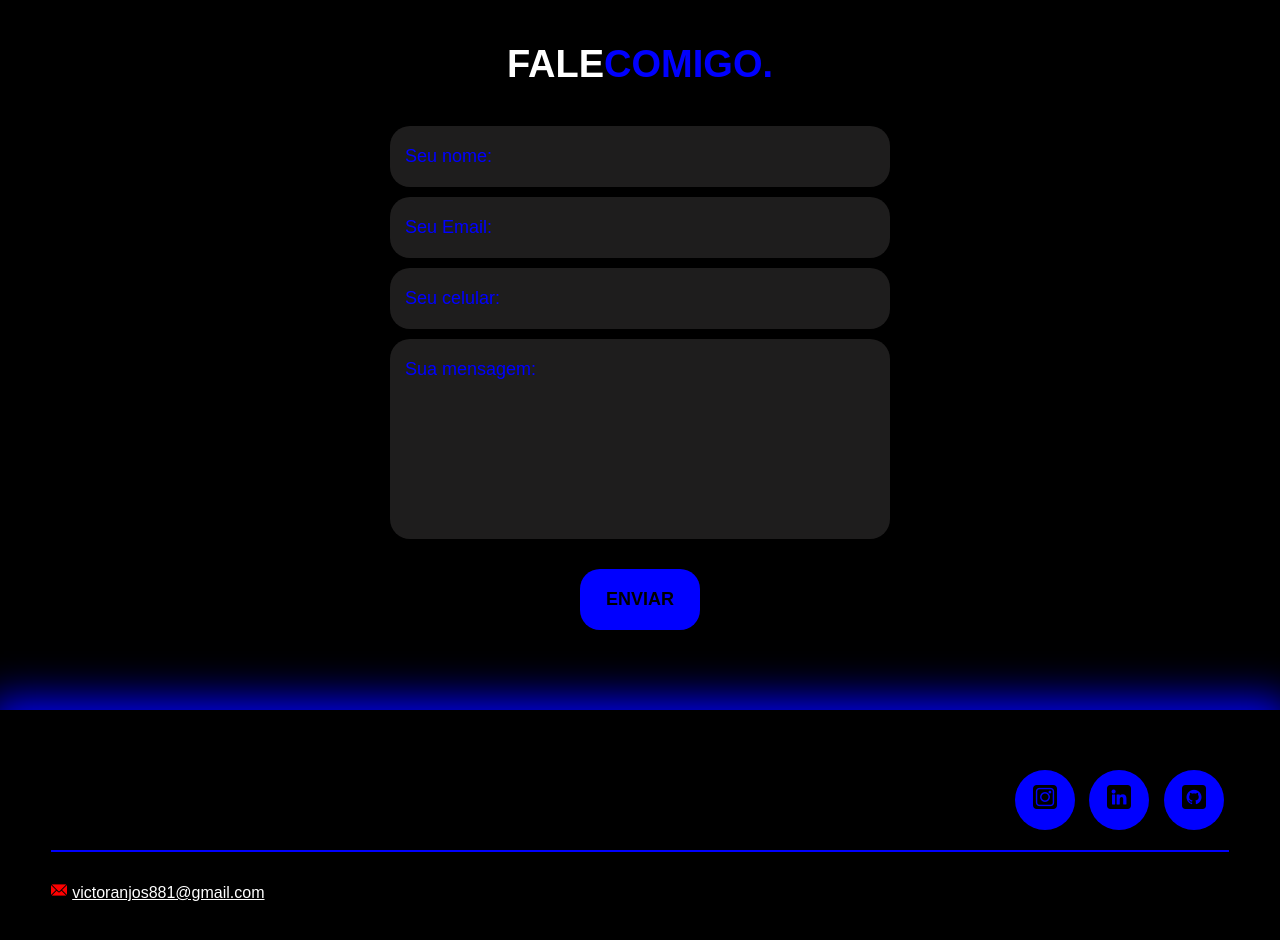
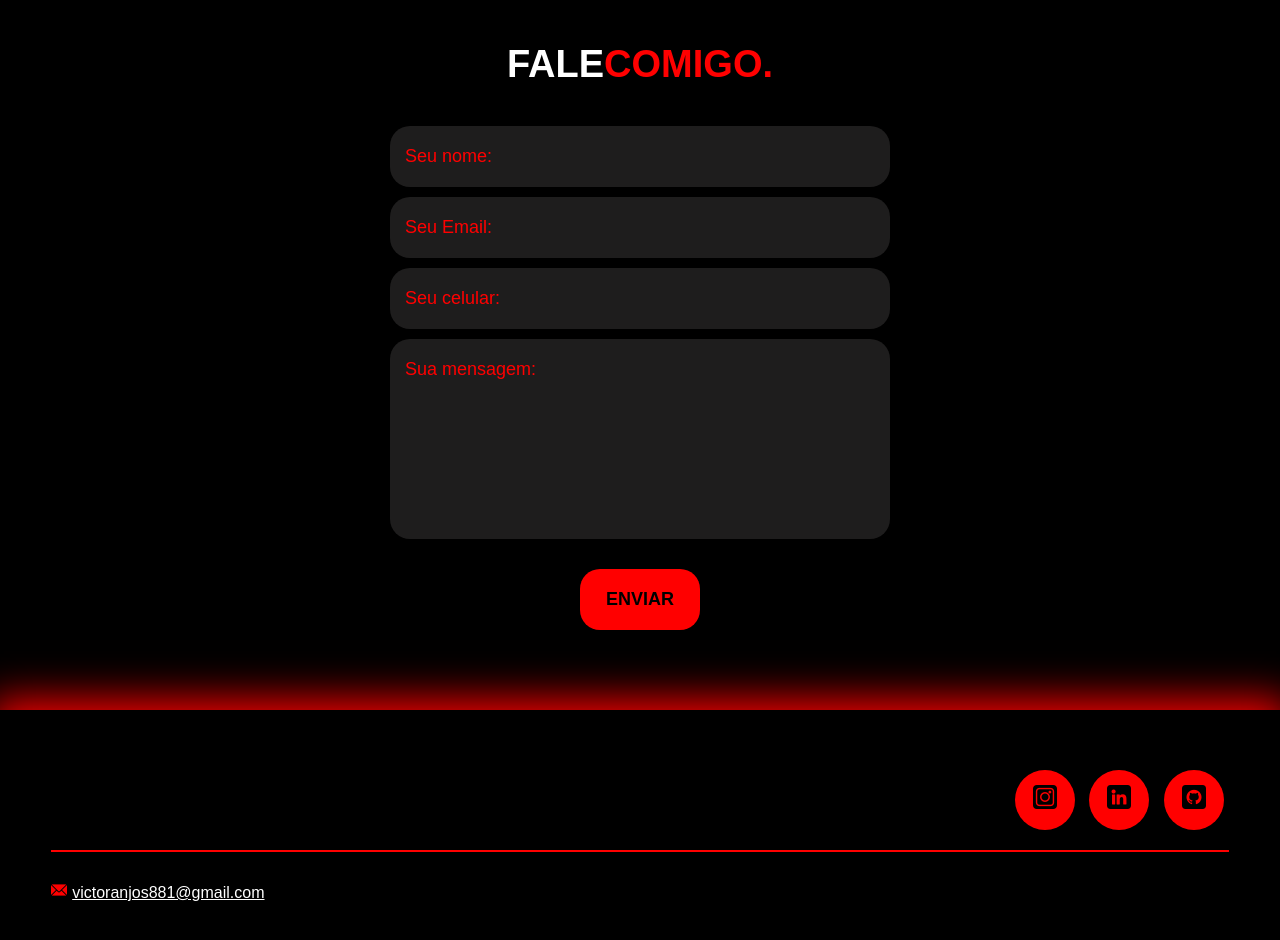
Before and after one commit to uBolacha/EntregaPortfolioHTML, a plain HTML site: page projeto1.html in a window 1280 px wide. Shown: the part 1060-2000 px from the top of the page. Drawn offline with Linux system fonts and the light colour scheme.

Commit message:
Envio portfolioV4

```diff
--- a/projetos.css
+++ b/projetos.css
@@ -31,7 +31,7 @@ h2.titulo{
     text-align: center;
 }
 h2.titulo span{
-    color: blue;
+    color: red;
 }
 
 /* estilo cabeçalho */
@@ -81,7 +81,7 @@ section.topoSite .flex{
     line-height: 40px;
 }
 .topoSite .txt-topo-site h1 span{
-    color: blue;
+    color: red;
 }
 .topoSite .txt-topo-site p {
     color: #fff;
@@ -114,7 +114,7 @@ section.tecnologias .flex{
 }
 .tecnologias .tecnologias-box:hover{
     transform: scale(1.08);
-    box-shadow: 0 0 20px blue;
+    box-shadow: 0 0 20px red;
 }
 
 .tecnologias .tecnologias-box h3{
@@ -162,11 +162,11 @@ form textarea{
 
 }
 form textarea::placeholder{
-    color: blue;
+    color: red;
 }
 
 form input::placeholder{
-    color: blue;
+    color: red;
 }
 
 
@@ -178,7 +178,7 @@ form .btn-enviar{
 
 form .btn-enviar input[type=submit]{
     width: 120px;
-    background-color: blue;
+    background-color: red;
     color: black;
     font-weight: 700;
     cursor: pointer;
@@ -189,7 +189,7 @@ form .btn-enviar input[type=submit]{
 
 footer{
     padding: 40px 4%;
-    box-shadow: 0 0 40px 10px blue;
+    box-shadow: 0 0 40px 10px red;
 }
 
 footer .flex{
@@ -202,12 +202,12 @@ footer .line-footer{
 }
 
 .borda{
-    border-top: 2px solid blue;
+    border-top: 2px solid red;
 }
 footer .line-footer p img{
     margin-right: 5px;
     margin-top: 10px;
-    color: blue;
+    color: red;
     font-size: 22px;
 }
 footer .line-footer p a{
@@ -219,7 +219,7 @@ footer .line-footer p a{
     height: 60px;
     border-radius: 50%;
     border:none;
-    background-color: blue;
+    background-color: red;
     font-size: 25px;
     cursor: pointer;
     margin: 0 5px;
--- a/style.css
+++ b/style.css
@@ -31,7 +31,7 @@ h2.titulo{
     text-align: center;
 }
 h2.titulo span{
-    color: blue;
+    color: red;
 }
 
 
@@ -40,7 +40,7 @@ h2.titulo span{
     height: 60px;
     border-radius: 50%;
     border:none;
-    background-color: blue;
+    background-color: red;
     font-size: 25px;
     cursor: pointer;
     margin: 0 5px;
@@ -95,7 +95,7 @@ section.sobre .flex{
 
 }
 .sobre .txt-sobre h2 span{
-    color: blue;
+    color: red;
     display: block;
 }
 .sobre .txt-sobre p{
@@ -122,7 +122,7 @@ section.instituicoes .flex{
 }
 .instituicoes .instituicoes-box:hover{
     transform: scale(1.08);
-    box-shadow: 0 0 20px blue;
+    box-shadow: 0 0 20px red;
 }
 
 .instituicoes .instituicoes-box h3{
@@ -149,7 +149,7 @@ section.especialidades .flex{
 }
 .especialidades .especialidades-box:hover{
     transform: scale(1.08);
-    box-shadow: 0 0 20px blue;
+    box-shadow: 0 0 20px red;
 }
 
 .especialidades .especialidades-box h3{
@@ -161,7 +161,7 @@ section.especialidades .flex{
 
 section.portfolio{
     padding: 80px 4%;
-    box-shadow: 0 0 40px 10px blue;
+    box-shadow: 0 0 40px 10px red;
 }
 
 section.portfolio .flex{
@@ -172,7 +172,7 @@ section.portfolio .flex{
 .img-port{
     width: 360px;
     height: 460px;
-    background-color: blue;
+    background-color: red;
     background-size: cover;
     background-position: 0% 100%;
     transition: 5s;
@@ -221,11 +221,11 @@ form textarea{
 
 }
 form textarea::placeholder{
-    color: blue;
+    color: red;
 }
 
 form input::placeholder{
-    color: blue;
+    color: red;
 }
 
 
@@ -237,7 +237,7 @@ form .btn-enviar{
 
 form .btn-enviar input[type=submit]{
     width: 120px;
-    background-color: blue;
+    background-color: red;
     color: black;
     font-weight: 700;
     cursor: pointer;
@@ -248,7 +248,7 @@ form .btn-enviar input[type=submit]{
 
 footer{
     padding: 40px 4%;
-    box-shadow: 0 0 40px 10px blue;
+    box-shadow: 0 0 40px 10px red;
 }
 
 footer .flex{
@@ -261,12 +261,12 @@ footer .line-footer{
 }
 
 .borda{
-    border-top: 2px solid blue;
+    border-top: 2px solid red;
 }
 footer .line-footer p img{
     margin-right: 5px;
     margin-top: 10px;
-    color: blue;
+    color: red;
     font-size: 22px;
 }
 footer .line-footer p a{
```
Also changed, not shown: index.html (+0 -1 lines).
